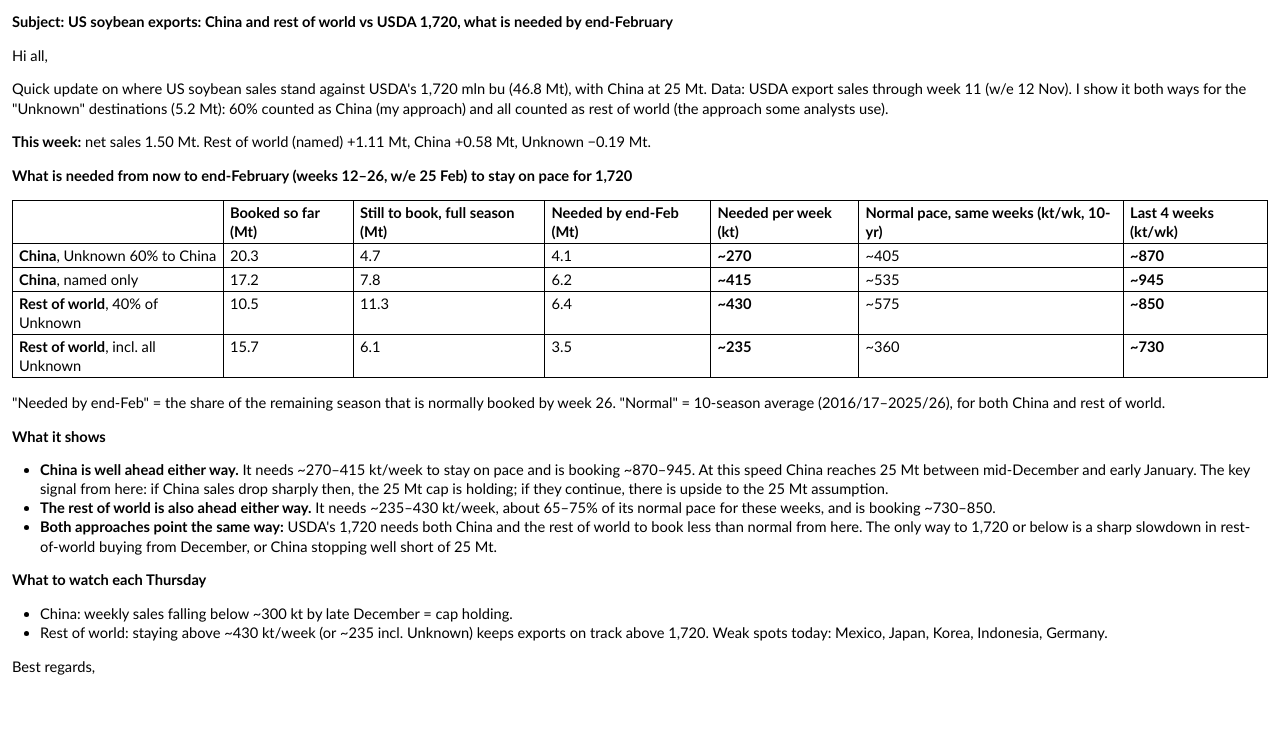
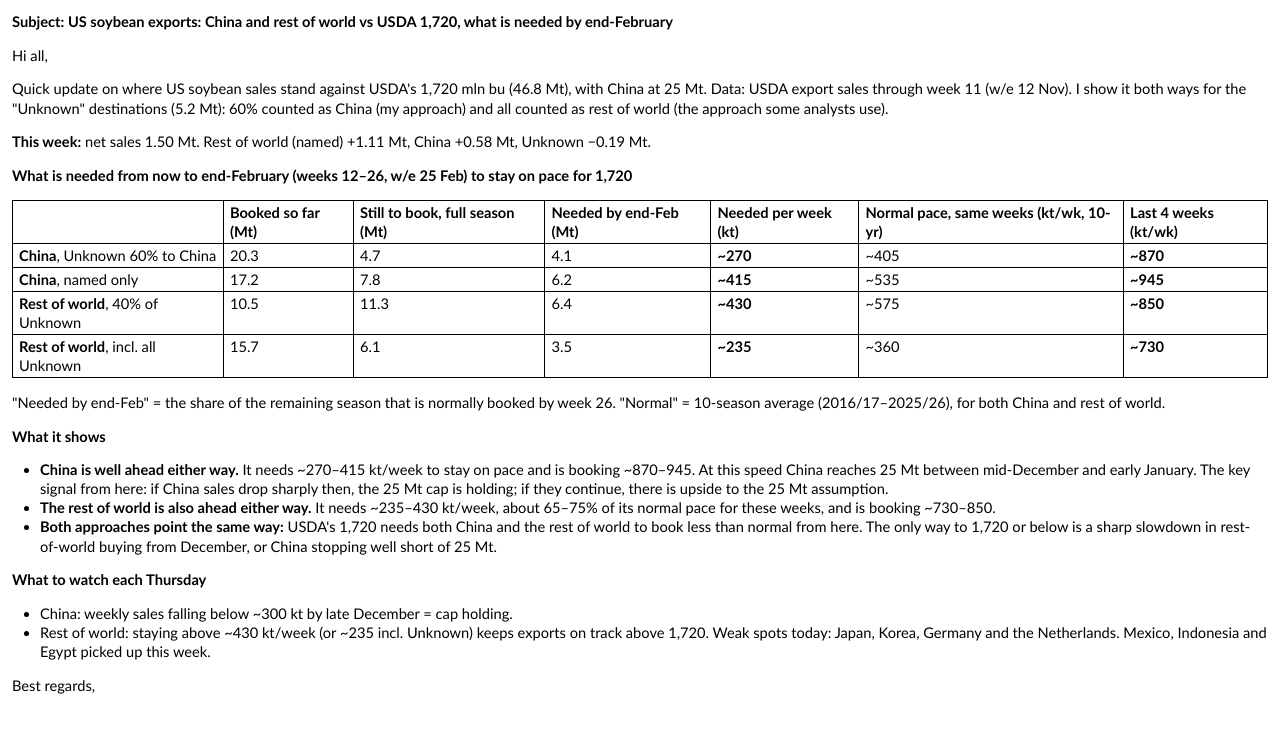
Before and after one commit to gg1980-coder/claude, a plain HTML site: page export-sales/email_soy_summary/email.html in a window 1280 px wide. Drawn offline with Linux system fonts and the light colour scheme.

Commit message:
Soy summary: weak spots updated for week 11
Co-Authored-By: Claude Opus 5.5 <noreply@anthropic.com>
Claude-Session: https://claude.ai/code/session_01UqwBfgxf7LEfuf7evF8zG3

```diff
--- a/export-sales/email_soy_summary/email.html
+++ b/export-sales/email_soy_summary/email.html
@@ -67,6 +67,6 @@ th{font-weight:bold;background:#fff;color:#000}</style></head><body><p><strong>S
 <p><strong>What to watch each Thursday</strong></p>
 <ul>
 <li>China: weekly sales falling below ~300 kt by late December = cap holding.</li>
-<li>Rest of world: staying above ~430 kt/week (or ~235 incl. Unknown) keeps exports on track above 1,720. Weak spots today: Mexico, Japan, Korea, Indonesia, Germany.</li>
+<li>Rest of world: staying above ~430 kt/week (or ~235 incl. Unknown) keeps exports on track above 1,720. Weak spots today: Japan, Korea, Germany and the Netherlands. Mexico, Indonesia and Egypt picked up this week.</li>
 </ul>
 <p>Best regards,</p></body></html>
```
Also changed, not shown: 2 other files.
